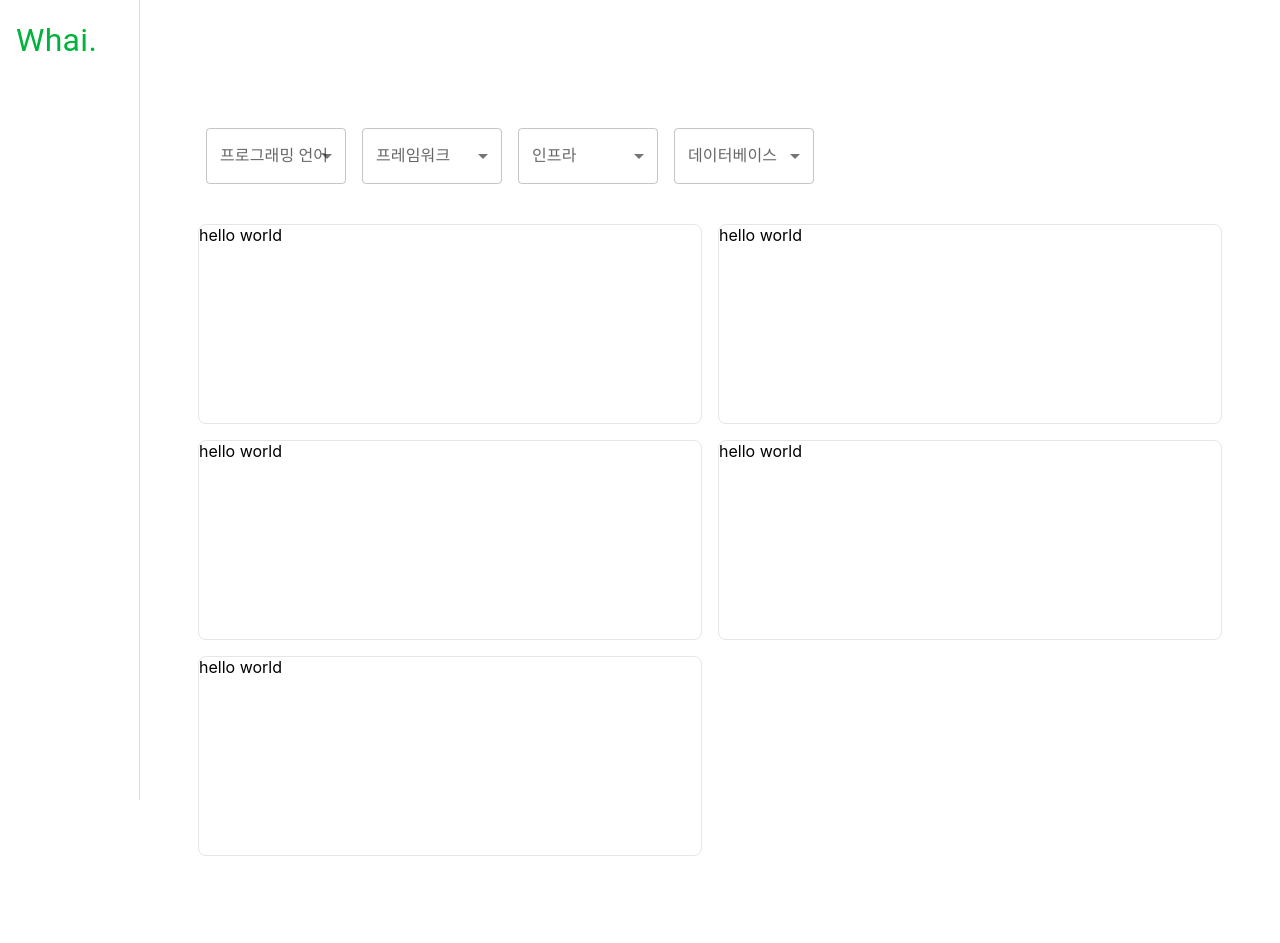
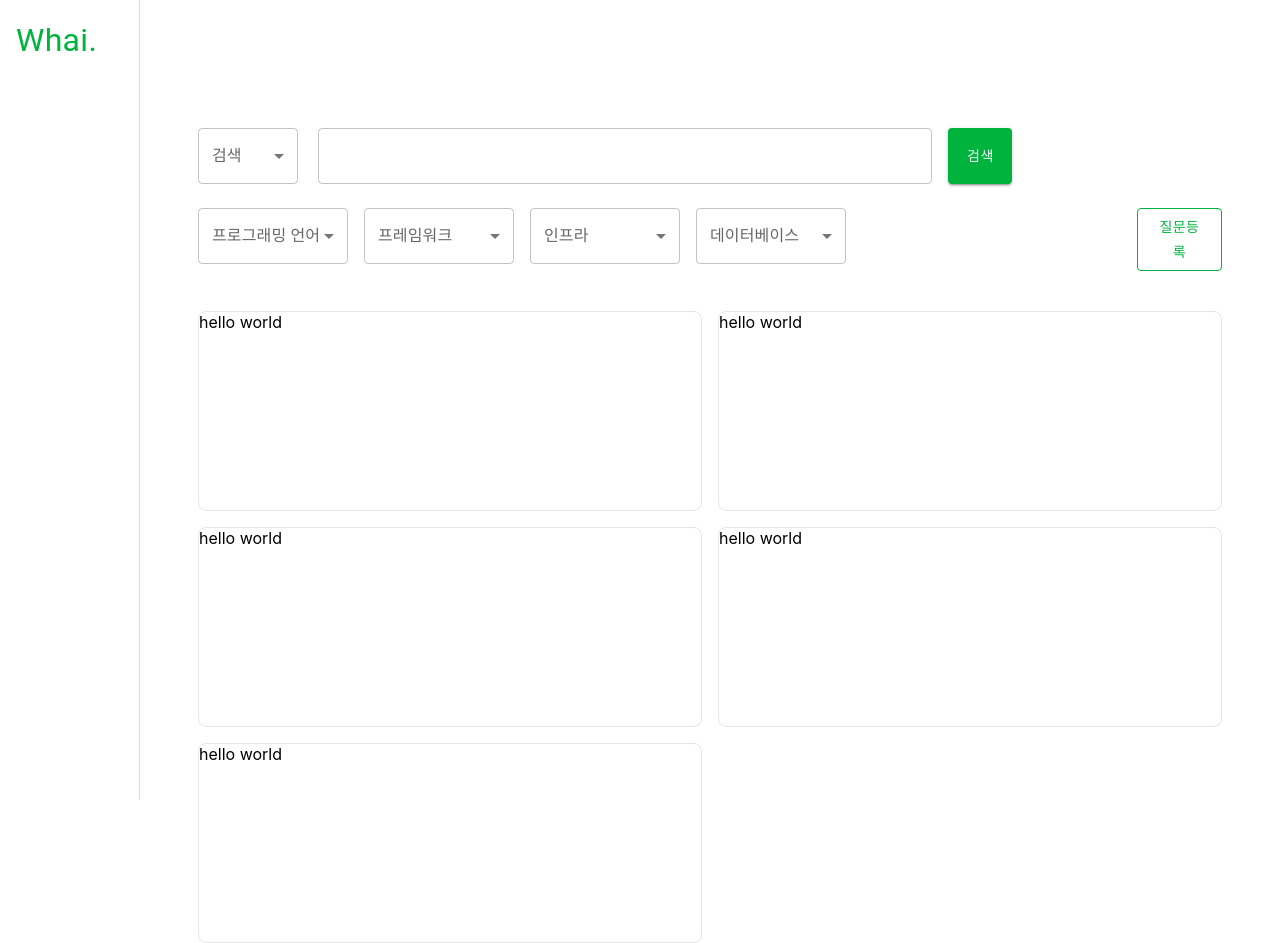
Before and after one commit to Y2829/first-pjt-front, a Next.js app: page /question in a window 1280 px wide. Shown: the top 943 px of the page. Before the commit the page ends 856 px from the top, so only its background shows below. Built offline with nearby package versions, Linux system fonts and the light colour scheme.

Commit message:
feat: 제목, 작성자 검색 및 질문등록 모달 추가

```diff
--- a/src/components/common/button/index.tsx
+++ b/src/components/common/button/index.tsx
@@ -3,16 +3,24 @@ import type { SxProps } from "@mui/material";
 
 import { StyledButton } from "./styles";
 
+type VariantType = "contained" | "outlined";
+
 interface CommonButtonProps {
   text: string;
   onClick: () => void;
+  variant?: VariantType;
   sx?: SxProps;
 }
 
-const CommonButton: FC<CommonButtonProps> = ({ text, onClick, sx }) => {
+const CommonButton: FC<CommonButtonProps> = ({
+  text,
+  onClick,
+  variant = "contained",
+  sx,
+}) => {
   return (
     <StyledButton
-      variant="contained"
+      variant={variant}
       onClick={onClick}
       sx={{
         ...sx,
--- a/src/components/common/select/index.tsx
+++ b/src/components/common/select/index.tsx
@@ -10,7 +10,7 @@ import Select from "@mui/material/Select";
 interface CustomSelectProps {
   label: string;
   menuItems: Array<{ value: string; name: string }>;
-  onChange: (value: string) => void;
+  onChange: (e: SelectChangeEvent) => void;
   sx?: SxProps;
 }
 
@@ -20,26 +20,23 @@ const CustomSelect: FC<CustomSelectProps> = ({
   onChange,
   sx,
 }) => {
-  const [value, setValue] = useState<string>("");
+  // const [value, setValue] = useState<string>("");
 
-  const handleChange = (e: SelectChangeEvent) => {
-    onChange(e.target.value as string);
-  };
   return (
     <Box sx={{ minWidth: 120 }}>
       <FormControl
         sx={{
-          width: 140,
+          width: 150,
           ...sx,
         }}
       >
-        <InputLabel id="demo-simple-select-label">{label}</InputLabel>
+        <InputLabel id={label}>{label}</InputLabel>
         <Select
-          labelId="demo-simple-select-label"
-          id="demo-simple-select"
-          value={value}
+          labelId={label}
+          id={label}
           label={label}
-          onChange={handleChange}
+          onChange={onChange}
+          defaultValue=""
         >
           {menuItems.map((menu) => (
             <MenuItem key={menu.value} value={menu.value}>
--- /dev/null
+++ b/src/components/question/create-button/index.tsx
@@ -0,0 +1,30 @@
+import type { FC } from "react";
+
+import { colors } from "src/theme/colors";
+import CommonButton from "src/components/common/button";
+
+interface CreateButtonProps {
+  onClick: () => void;
+}
+
+const CreateButton: FC<CreateButtonProps> = ({ onClick }) => {
+  return (
+    <CommonButton
+      text={"질문등록"}
+      onClick={onClick}
+      sx={{
+        width: "90px",
+        backgroundColor: "#fff",
+        border: `1px solid ${colors.primary}`,
+        color: colors.primary,
+        boxShadow: "none",
+        "&:hover": {
+          backgroundColor: colors.primary,
+          color: "#fff",
+        },
+      }}
+    />
+  );
+};
+
+export default CreateButton;
--- /dev/null
+++ b/src/components/question/search-group/index.tsx
@@ -0,0 +1,43 @@
+import type { FC } from "react";
+import type { SelectChangeEvent } from "@mui/material";
+import { useState } from "react";
+
+import {
+  Wrapper,
+  StyledTextField,
+  StyledSelect,
+  StyledInputLabel,
+  StyledMenuItem,
+  StyledFormControl,
+  SearchButton,
+} from "./styles";
+import CustomSelect from "src/components/common/select";
+
+const SearchGroup: FC = () => {
+  const [selectedValue, setSelectedValue] = useState<string>("");
+  const menuItems = [
+    { value: "title", name: "제목" },
+    { value: "writer", name: "작성자" },
+  ];
+
+  const handleChangeSelect = (e: SelectChangeEvent) => {
+    console.log(e);
+    setSelectedValue(e.target.value as string);
+  };
+  return (
+    <Wrapper>
+      <CustomSelect
+        menuItems={menuItems}
+        label={"검색"}
+        onChange={handleChangeSelect}
+        sx={{
+          width: "100px",
+        }}
+      />
+      <StyledTextField fullWidth />
+      <SearchButton variant="contained">검색</SearchButton>
+    </Wrapper>
+  );
+};
+
+export default SearchGroup;
--- /dev/null
+++ b/src/components/question/search-group/styles.tsx
@@ -0,0 +1,36 @@
+import { styled } from "@mui/system";
+import {
+  Box,
+  TextField,
+  Select,
+  InputLabel,
+  MenuItem,
+  FormControl,
+  Button,
+} from "@mui/material";
+
+import { colors } from "src/theme/colors";
+
+export const Wrapper = styled(Box)({
+  width: "100%",
+  display: "flex",
+});
+
+export const StyledTextField = styled(TextField)({
+  width: "60%",
+});
+
+export const StyledSelect = styled(Select)({
+  width: "100px",
+});
+
+export const StyledInputLabel = styled(InputLabel)({});
+
+export const StyledMenuItem = styled(MenuItem)({});
+
+export const StyledFormControl = styled(FormControl)({});
+
+export const SearchButton = styled(Button)({
+  backgroundColor: colors.primary,
+  marginLeft: 16,
+});
--- a/src/components/question/select-category/index.tsx
+++ b/src/components/question/select-category/index.tsx
@@ -16,7 +16,9 @@ const SelectCategory: FC = () => {
         label={"프로그래밍 언어"}
         menuItems={ProgrammingLanguageSelect}
         onChange={(_) => null}
-        sx={{ mx: 1 }}
+        sx={{
+          mr: 1,
+        }}
       />
       <CustomSelect
         label={"프레임워크"}
--- /dev/null
+++ b/src/components/question/write-dialog/index.tsx
@@ -0,0 +1,41 @@
+import type { FC } from "react";
+
+import {
+  StyledDialog,
+  StyledDialogTitle,
+  StyledDialogContent,
+  StyledDialogActions,
+  StyledTypography,
+  TitleText,
+  TitleInput,
+  ContentInput,
+  InputBox,
+  CreateButton,
+} from "./styles";
+
+interface WriteModalProps {
+  open: boolean;
+}
+
+const WriteDialog: FC<WriteModalProps> = ({ open }) => {
+  return (
+    <StyledDialog open={open}>
+      <StyledDialogTitle>
+        <TitleText>질문 등록</TitleText>
+      </StyledDialogTitle>
+      <StyledDialogContent>
+        <InputBox>
+          <TitleInput label="제목" fullWidth />
+        </InputBox>
+        <InputBox>
+          <ContentInput label="내용" fullWidth rows={7} multiline />
+        </InputBox>
+      </StyledDialogContent>
+      <StyledDialogActions>
+        <CreateButton variant="contained">등록</CreateButton>
+      </StyledDialogActions>
+    </StyledDialog>
+  );
+};
+
+export default WriteDialog;
--- /dev/null
+++ b/src/components/question/write-dialog/styles.tsx
@@ -0,0 +1,48 @@
+import { styled } from "@mui/material";
+import {
+  Dialog,
+  DialogTitle,
+  DialogContent,
+  DialogActions,
+  Button,
+  Typography,
+  TextField,
+  Box,
+} from "@mui/material";
+
+import { colors } from "src/theme/colors";
+
+export const StyledDialog = styled(Dialog)({});
+
+export const StyledDialogTitle = styled(DialogTitle)({
+  width: "500px",
+  borderBottom: "1px solid #e6e6e6",
+});
+
+export const StyledDialogContent = styled(DialogContent)({
+  marginTop: 24,
+});
+
+export const StyledDialogActions = styled(DialogActions)({
+  borderTop: "1px solid #e6e6e6",
+  padding: 16,
+});
+
+export const StyledTypography = styled(Typography)({});
+
+export const TitleText = styled(Typography)({});
+
+export const TitleInput = styled(TextField)({});
+
+export const ContentInput = styled(TextField)({});
+
+export const InputBox = styled(Box)({
+  padding: 12,
+});
+
+export const CreateButton = styled(Button)({
+  backgroundColor: colors.primary,
+  "&:hover": {
+    backgroundColor: colors.primary,
+  },
+});
--- a/src/pages/question/index.tsx
+++ b/src/pages/question/index.tsx
@@ -1,16 +1,29 @@
 import type { ReactElement } from "react";
 import type { NextPageWithLayout } from "../_app";
+import { useState } from "react";
 
 import Layout from "src/components/layout";
 import SelectCategory from "src/components/question/select-category";
 import QuestionList from "src/components/question/question-list";
-import { StyledBox } from "./styles";
+import SearchGroup from "src/components/question/search-group";
+import CreateButton from "src/components/question/create-button";
+import WriteDialog from "src/components/question/write-dialog";
+import { StyledBox, Wrapper } from "./styles";
 
 const Question: NextPageWithLayout = () => {
+  const [openModal, setOpenModal] = useState<boolean>(false);
+  const handleClickCreateQuestion = () => {
+    setOpenModal(true);
+  };
   return (
     <StyledBox>
-      <SelectCategory />
+      <SearchGroup />
+      <Wrapper>
+        <SelectCategory />
+        <CreateButton onClick={handleClickCreateQuestion} />
+      </Wrapper>
       <QuestionList />
+      <WriteDialog open={openModal} />
     </StyledBox>
   );
 };
--- a/src/pages/question/styles.tsx
+++ b/src/pages/question/styles.tsx
@@ -4,3 +4,9 @@ import { Box } from "@mui/material";
 export const StyledBox = styled(Box)(() => ({
   marginTop: "128px",
 }));
+
+export const Wrapper = styled(Box)({
+  display: "flex",
+  justifyContent: "space-between",
+  marginTop: 24,
+});
```
